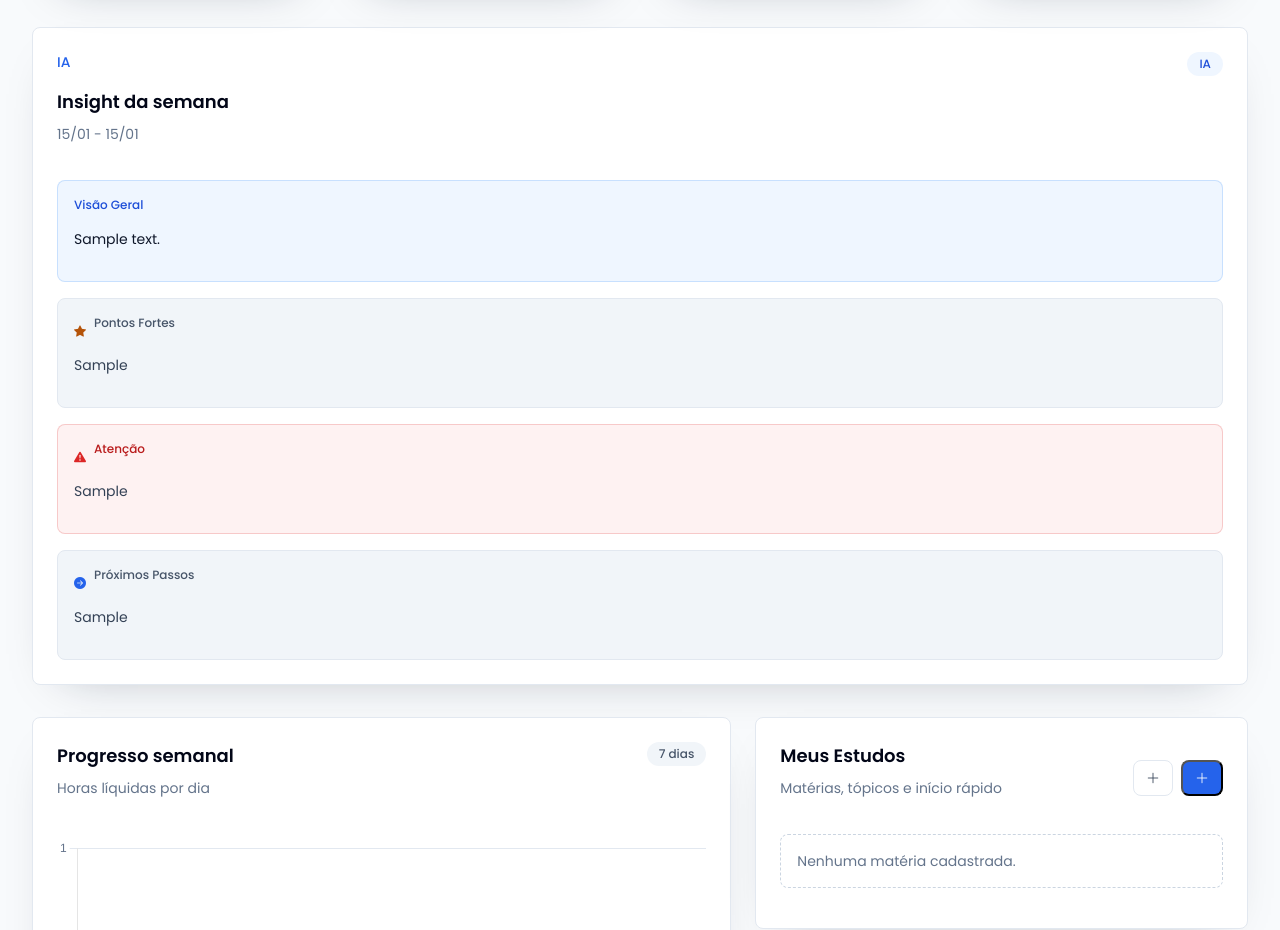
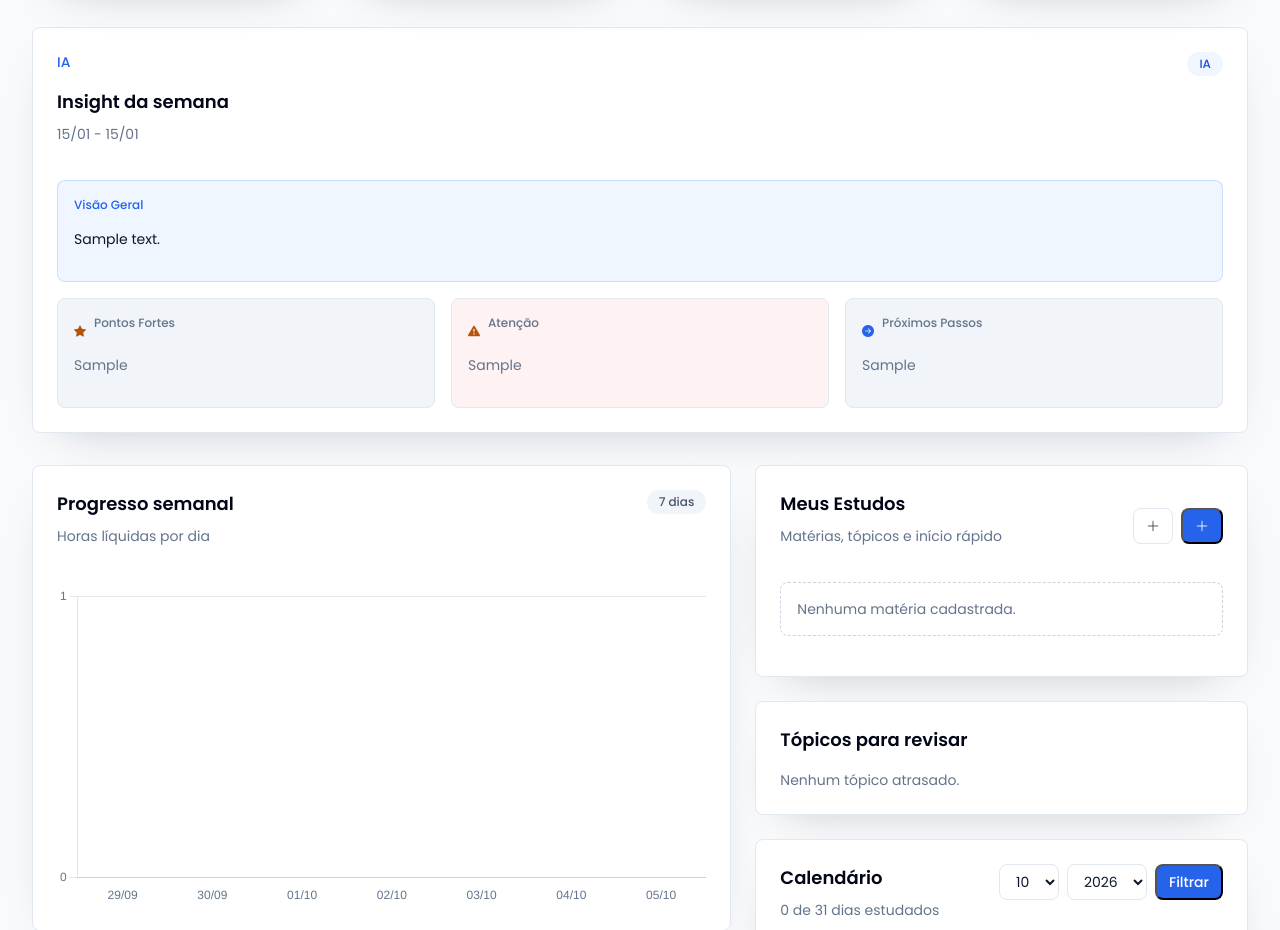
Before and after one commit to KaioHerculano/daily_task, a Django app: page / in a window 1280 px wide. Shown: the part 452-1382 px from the top of the page. Run offline with Django 5.2, Linux system fonts and the light colour scheme; a user stored in the database is signed in; tables that the repository leaves empty hold one stand-in row (values such as "Sample post"); data that the repository does not hold is empty; parts of the project's set-up code (start-up, migrations or seed data) failed here and were passed over; some libraries are stand-ins or nearby versions.

Commit message:
fix: dark mode readability and grid layout on insights card

```diff
--- a/app/templates/home.html
+++ b/app/templates/home.html
@@ -249,10 +249,14 @@
     .lg\:tw-flex-row { flex-direction: row; }
     .lg\:tw-items-end { align-items: flex-end; }
     .lg\:tw-justify-between { justify-content: space-between; }
+    .lg\:tw-grid-cols-3 { grid-template-columns: repeat(3, minmax(0, 1fr)); }
+    .lg\:tw-grid-cols-2 { grid-template-columns: repeat(2, minmax(0, 1fr)); }
   }
 
   @media (min-width: 1280px) {
     .xl\:tw-grid-cols-4 { grid-template-columns: repeat(4, minmax(0, 1fr)); }
+    .xl\:tw-grid-cols-3 { grid-template-columns: repeat(3, minmax(0, 1fr)); }
+    .xl\:tw-grid-cols-2 { grid-template-columns: repeat(2, minmax(0, 1fr)); }
     .xl\:tw-grid-cols-12 { grid-template-columns: repeat(12, minmax(0, 1fr)); }
     .xl\:tw-col-span-8 { grid-column: span 8 / span 8; }
     .xl\:tw-col-span-7 { grid-column: span 7 / span 7; }
@@ -349,35 +353,35 @@
         {% if latest_insight %}
           <div class="tw-mt-5 tw-flex tw-flex-col tw-gap-4">
             <div class="tw-rounded-lg tw-bg-blue-50 tw-p-4 tw-border tw-border-blue-100">
-              <p class="tw-text-xs tw-font-medium tw-text-blue-700">Visão Geral</p>
+              <p class="tw-text-xs tw-font-medium tw-text-blue-600">Visão Geral</p>
               <p class="tw-mt-2 tw-text-sm tw-text-slate-900">{{ latest_insight.summary }}</p>
             </div>
 
-            <div class="tw-grid tw-grid-cols-1 tw-gap-4 {% if latest_insight.risks %}lg:tw-grid-cols-3{% else %}lg:tw-grid-cols-2{% endif %}">
+            <div class="tw-grid tw-grid-cols-1 tw-gap-4 {% if latest_insight.risks %}lg:tw-grid-cols-3 xl:tw-grid-cols-3{% else %}lg:tw-grid-cols-2 xl:tw-grid-cols-2{% endif %}">
               <div class="tw-rounded-lg tw-bg-slate-100 tw-p-4 tw-border tw-border-slate-200">
                 <div class="tw-flex tw-items-center tw-gap-2">
-                  <i class="bi bi-star-fill tw-text-amber-700 tw-text-xs"></i>
-                  <p class="tw-text-xs tw-font-medium tw-text-slate-600">Pontos Fortes</p>
+                  <i class="bi bi-star-fill tw-text-amber-700 tw-text-xs tw-flex tw-items-center"></i>
+                  <p class="tw-text-xs tw-font-medium tw-text-slate-500">Pontos Fortes</p>
                 </div>
-                <p class="tw-mt-2 tw-text-sm tw-text-slate-700">{{ latest_insight.strengths|default:"Sem pontos fortes registrados ainda." }}</p>
+                <p class="tw-mt-2 tw-text-sm tw-text-slate-500">{{ latest_insight.strengths|default:"Sem pontos fortes registrados ainda." }}</p>
               </div>
 
               {% if latest_insight.risks %}
-              <div class="tw-rounded-lg tw-bg-red-50 tw-p-4 tw-border tw-border-slate-200" style="border-color: rgba(220, 38, 38, 0.2);">
+              <div class="tw-rounded-lg tw-bg-red-50 tw-p-4 tw-border tw-border-slate-200">
                 <div class="tw-flex tw-items-center tw-gap-2">
-                  <i class="bi bi-exclamation-triangle-fill" style="color: #dc2626; font-size: 0.75rem;"></i>
-                  <p class="tw-text-xs tw-font-medium" style="color: #b91c1c;">Atenção</p>
+                  <i class="bi bi-exclamation-triangle-fill tw-text-xs tw-flex tw-items-center" style="color: var(--dt-amber-text);"></i>
+                  <p class="tw-text-xs tw-font-medium tw-text-slate-500">Atenção</p>
                 </div>
-                <p class="tw-mt-2 tw-text-sm tw-text-slate-700">{{ latest_insight.risks }}</p>
+                <p class="tw-mt-2 tw-text-sm tw-text-slate-500">{{ latest_insight.risks }}</p>
               </div>
               {% endif %}
 
               <div class="tw-rounded-lg tw-bg-slate-100 tw-p-4 tw-border tw-border-slate-200">
                 <div class="tw-flex tw-items-center tw-gap-2">
-                  <i class="bi bi-arrow-right-circle-fill tw-text-blue-600 tw-text-xs"></i>
-                  <p class="tw-text-xs tw-font-medium tw-text-slate-600">Próximos Passos</p>
+                  <i class="bi bi-arrow-right-circle-fill tw-text-blue-600 tw-text-xs tw-flex tw-items-center"></i>
+                  <p class="tw-text-xs tw-font-medium tw-text-slate-500">Próximos Passos</p>
                 </div>
-                <p class="tw-mt-2 tw-text-sm tw-text-slate-700">{{ latest_insight.next_actions|default:"Sem próximos passos registrados ainda." }}</p>
+                <p class="tw-mt-2 tw-text-sm tw-text-slate-500">{{ latest_insight.next_actions|default:"Sem próximos passos registrados ainda." }}</p>
               </div>
             </div>
           </div>
```
